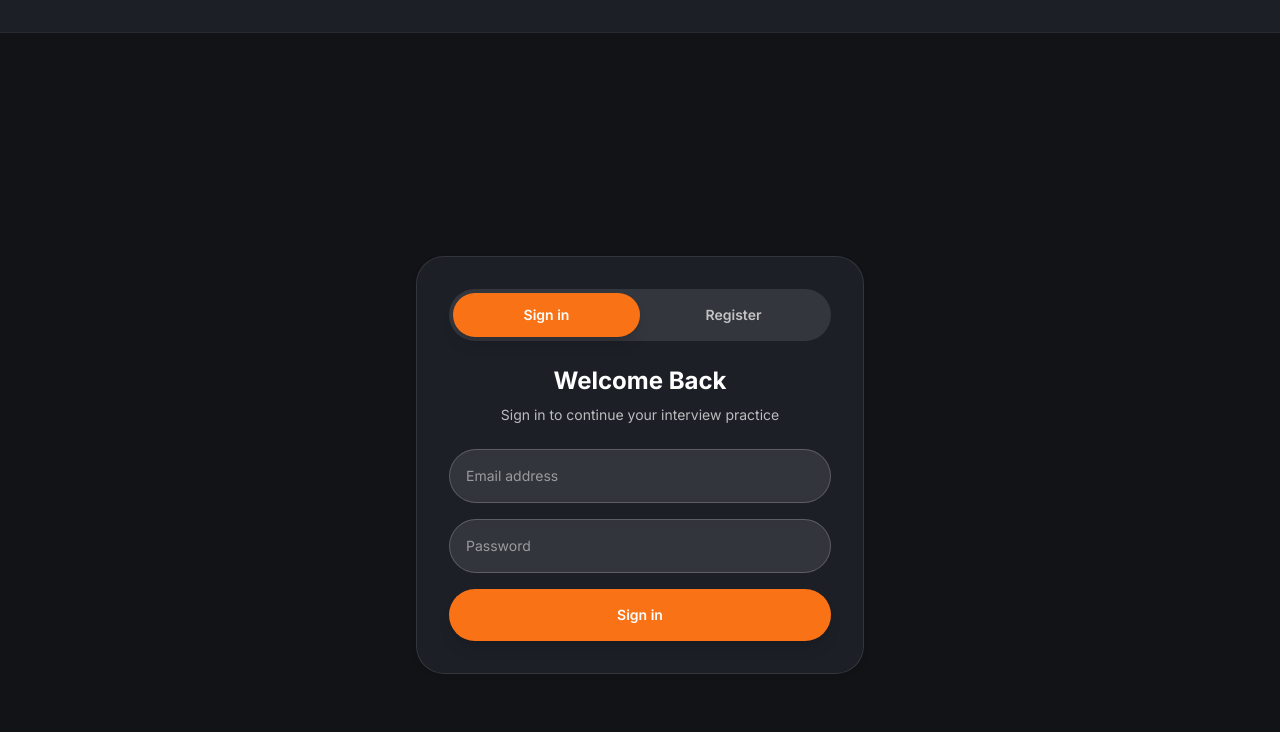
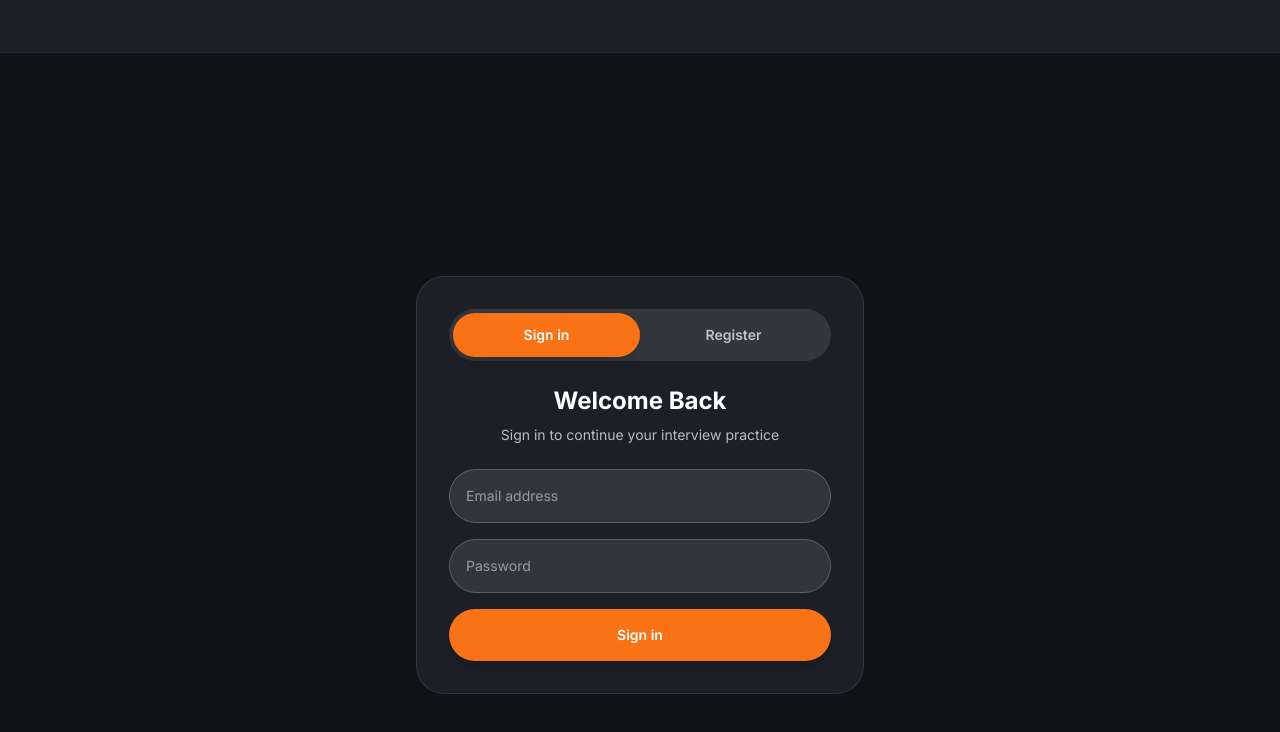
Before and after one commit to ArunRamesh-GITHUB/interview-app, a React (Vite) app in the folder web/: page /account in a window 1280 px wide. Shown: the top 732 px of the page. Built offline with nearby package versions, Linux system fonts and the light colour scheme; no server answers.

Commit message:
android UI fixed

```diff
--- a/web/src/styles.css
+++ b/web/src/styles.css
@@ -21,7 +21,7 @@ html, body, #root { height: 100%; }
 
 /* Utilities for safe padding (used where needed) */
 .pb-safe { padding-bottom: max(var(--safe-bottom), 0.75rem); }
-.pt-safe { padding-top: max(var(--safe-top), 0.5rem); }
+.pt-safe { padding-top: max(var(--safe-top), 1.75rem); } /* 1.75rem ensures Android status bar clearance */
 
 /* Kill accidental horizontal scroll */
 html, body { overflow-x: hidden; }
```
